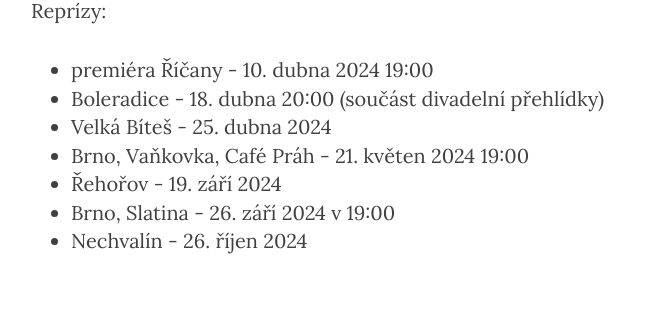
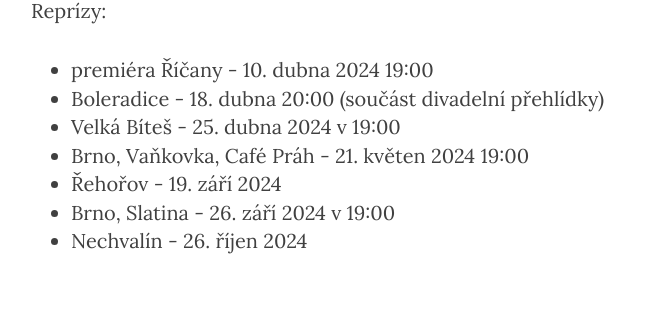
Before and after one commit to xsuchy/pozpatku, a Jekyll site: the page built from _posts/2024-02-24-zlocin-v-harmonii.markdown, in a window 1280 px wide and 900 px high, scrolled down 1149 px. Shown: the part 146-455 px from the top of the window, without its empty margins (234-905 px from the left). Built offline with Jekyll 4.4.1, drawn with Linux system fonts in a browser that asks for light colours; nearby versions of some CDN libraries.

Commit message:
pridat cas bitese

```diff
--- a/_posts/2024-02-24-zlocin-v-harmonii.markdown
+++ b/_posts/2024-02-24-zlocin-v-harmonii.markdown
@@ -31,7 +31,7 @@ Reprízy:
 
  * premiéra Říčany - 10. dubna 2024 19:00
  * [Boleradice](https://boleradice-divadlo.cz/program-rezervace-dsbm/?view=detail&id=367956&date=18.04.2024) - 18. dubna 20:00 (součást [divadelní přehlídky](https://www.mrstikovodivadelnijaro.cz/program-prehlidky/))
- * [Velká Bíteš - 25. dubna 2024](https://www.facebook.com/events/990467832495585)
+ * [Velká Bíteš - 25. dubna 2024](https://www.facebook.com/events/990467832495585) v 19:00
  * Brno, Vaňkovka, Café Práh - 21. květen 2024 19:00
  * Řehořov - 19. září 2024
  * Brno, Slatina - 26. září 2024 v 19:00
```
